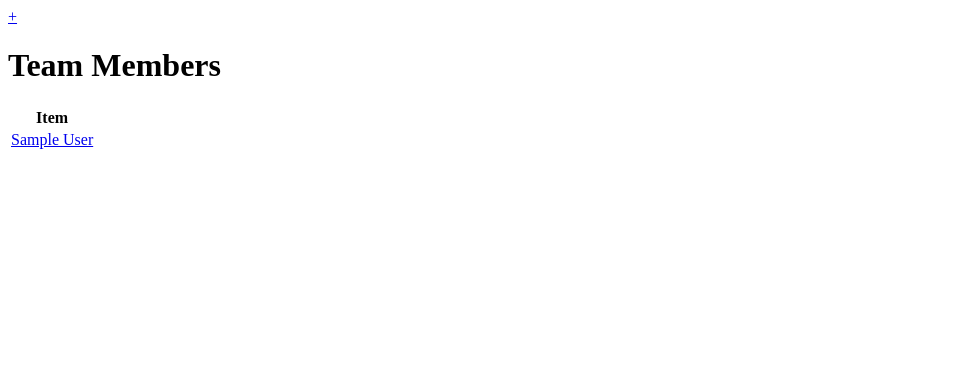
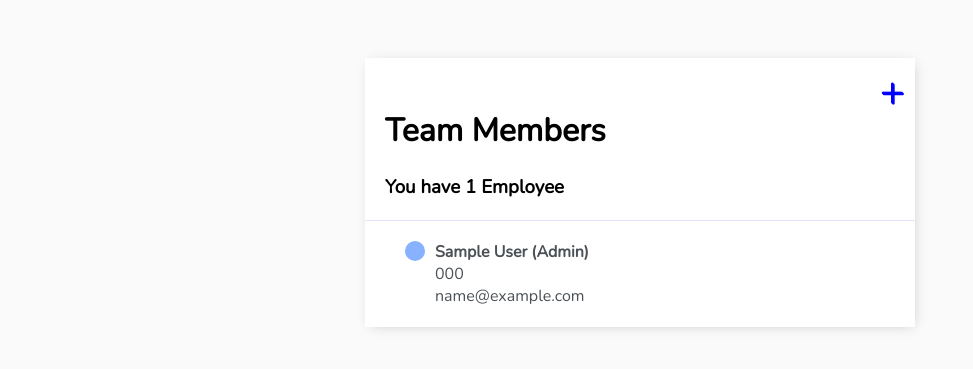
Before and after one commit to davisli1/teammanagement, a Django app: page / in a window 1280 px wide. Shown: the top 369 px of the page, without its empty margins (0-973 px from the left). Run offline with Django 4.2, Linux system fonts and the light colour scheme; tables that the repository leaves empty hold one stand-in row (values such as "Sample post").

Commit message:
Styled: member list

```diff
--- /dev/null
+++ b/base/templates/base/main.html
@@ -0,0 +1,115 @@
+<!DOCTYPE html>
+
+<html>
+<head>
+    <meta charset='utf-8'>
+    <meta http-equiv='X-UA-Compatible' content='IE=edge'>
+    <title>Team Management</title>
+    <meta name='viewport' content='width=device-width, initial-scale=1'>
+    <link rel='stylesheet' type='text/css' media='screen' href='main.css'>
+    <script src='main.js'></script>
+    <link rel="preconnect" href="https://fonts.googleapis.com">
+    <link rel="preconnect" href="https://fonts.gstatic.com" crossorigin>
+    <link href="https://fonts.googleapis.com/css2?family=Nunito:wght@300&display=swap" rel="stylesheet">
+</head>
+<body>
+
+    <style>
+        body{
+            background-color: #fafafa;
+            font-family: 'Nunito', sans-serif;
+            padding-top: 50px;
+        }
+
+        h1,
+        h2,
+        h3,
+        h4,
+        h5,
+        h6,
+            {font-family: 'Raleway', sans-serif;
+        }
+
+        a,
+        p {
+            color: #4b5156
+        }
+
+        .container{
+            max-width: 550px;
+            margin: auto;
+            background-color: #fff;
+            -webkit-box-shadow: 2px 2px 13px -4px rgba(0,0,0, 0.21);
+            box-shadow: 2px 2px 13px -4px rgba(0,0,0,0.21);
+        }
+
+        .header-bar {
+            display: flex;
+            justify-content: space-between;
+            padding: 30px 30px 20px 20px;
+            border-radius: 5px 5px 0 0;
+            background: #fff
+        }
+
+        .member-wrapper {
+            display: grid;
+            align-items: center;
+            justify-content: space-between;
+            padding: 20px;
+            background-color: #fff;
+            border-top: 1px solid rgb(226, 226, 266);
+            overflow: hidden
+        }
+        .member-title {
+            display: flex;
+            padding-left: 20px;
+        }
+        .member-title a {
+            text-decoration: none;
+            color: #4b5156;
+            margin-left: 10px
+        }
+        .member-title-2 {
+            display: flex;
+            padding-left: 40px;
+            padding-top: -10x
+        }
+        .member-title-2 a {
+            text-decoration: none;
+            color: #4b5156;
+            margin-left: 10px
+        }
+
+        .member-icon {
+            height: 20px;
+            width: 20px;
+            background-color:rgba(124, 170, 255, 0.904);
+            border-radius: 50%;
+        }
+
+        #add-wrapper {
+            display: flex;
+            justify-content: flex-end;
+            border-radius: 5px 5px 0 0;
+            align-items: center;
+            padding: 5px 10px 10px 10px;
+            float: right;
+        }
+
+        #add-link {
+            color: blue;
+            text-decoration: none;
+            font-size: 42px;
+            text-shadow: 1px 1px blue;
+        }
+
+    </style>
+
+<div class = "container">
+    {% block content %}
+
+    {% endblock content %}
+</div>
+
+</body>
+</html>
--- a/base/templates/base/member_list.html
+++ b/base/templates/base/member_list.html
@@ -1,17 +1,39 @@
-<a id="add-link" href = "{% url 'member-create'%}">&#x2b;</a>
-<h1> Team Members</h1>
+{% extends 'base/main.html' %}
+{% block content %}
 
-<table>
-    <tr>
-        <th>Item</th>
-    </tr>
+<div id = "add-wrapper">
+    <a id="add-link" href = "{% url 'member-create'%}">&#x2b;</a>
+</div>
+
+<div class="header-bar">
+    <div>
+        <h1> Team Members</h1>
+        <h3 style = "margin:0">You have {{members.count}} Employee{{  members.count|pluralize:"s"  }}</h3>
+    </div>
+</div>
+
+<div id = "memberlist" class="member-items-wrapper">
     {% for Member in members %}
-    <tr>
-        <td>
-            <a href = "{% url 'member-update' Member.id%}">{{Member.first_name}} {{Member.last_name}}</a>
-        </td>
-    </tr>
-    {% empty %}
-        <h3></h3>
+    <div class = "member-wrapper">
+        <div class = "member-title">
+            {% if Member.admin %}
+            <div class = "member-icon"></div>
+            <b><a href = "{% url 'member-update' Member.id%}">{{Member.first_name}} {{Member.last_name}} (Admin)</a></b> {%else%}
+            <div class = "member-icon"></div>
+            <b><a href = "{% url 'member-update' Member.id%}">{{Member.first_name}} {{Member.last_name}}</a></b> {%endif%}
+        </div>
+        <div class = "member-title-2">
+            <a href = "{% url 'member-update' Member.id%}">{{Member.phone_number}}</a>
+        </div>
+        <div class = "member-title-2">
+            <a href = "{% url 'member-update' Member.id%}">{{Member.email}}</a>
+        </div>
+
+
+    </div>
     {% endfor %}
-</table>
+</div>
+
+
+
+{% endblock content%}
```
